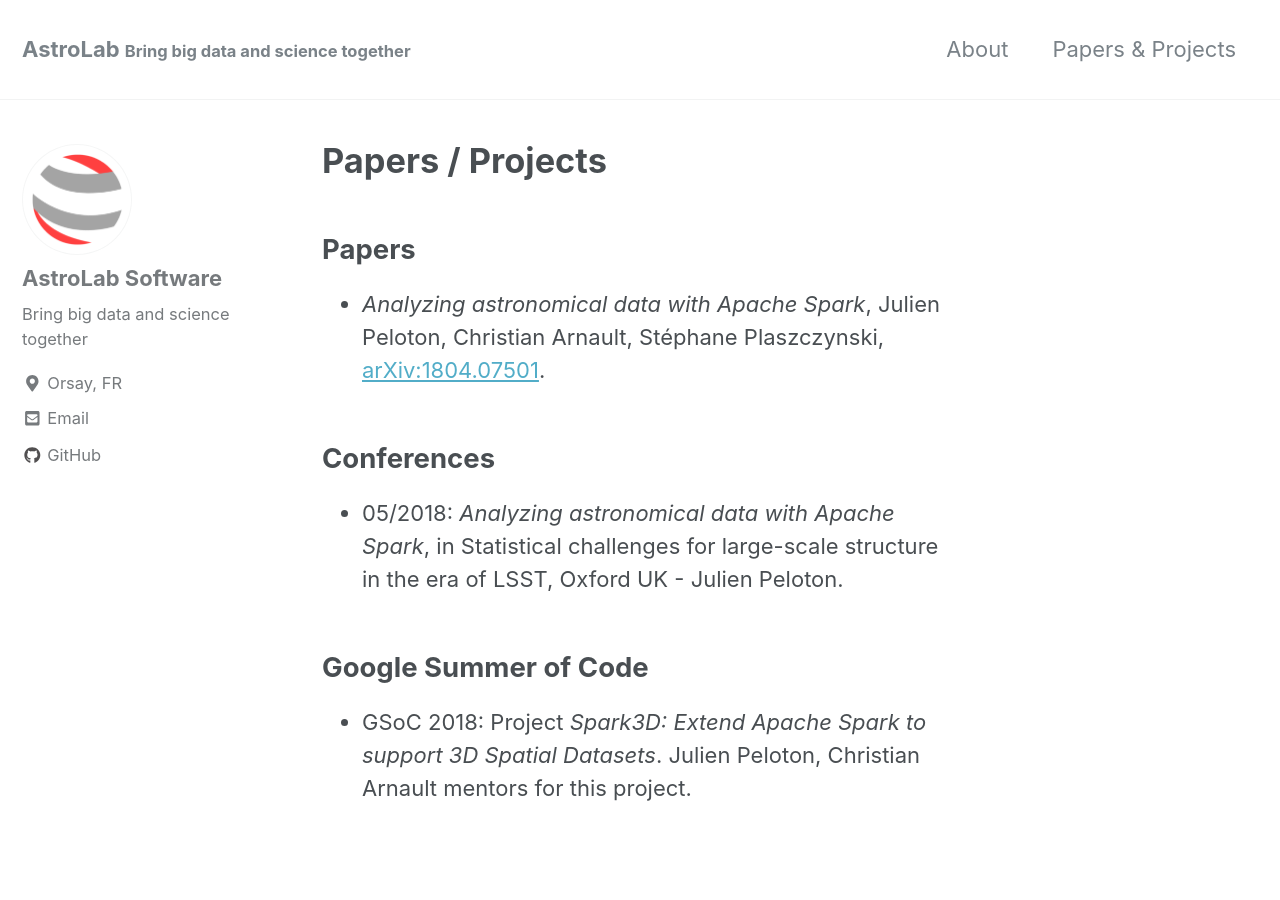
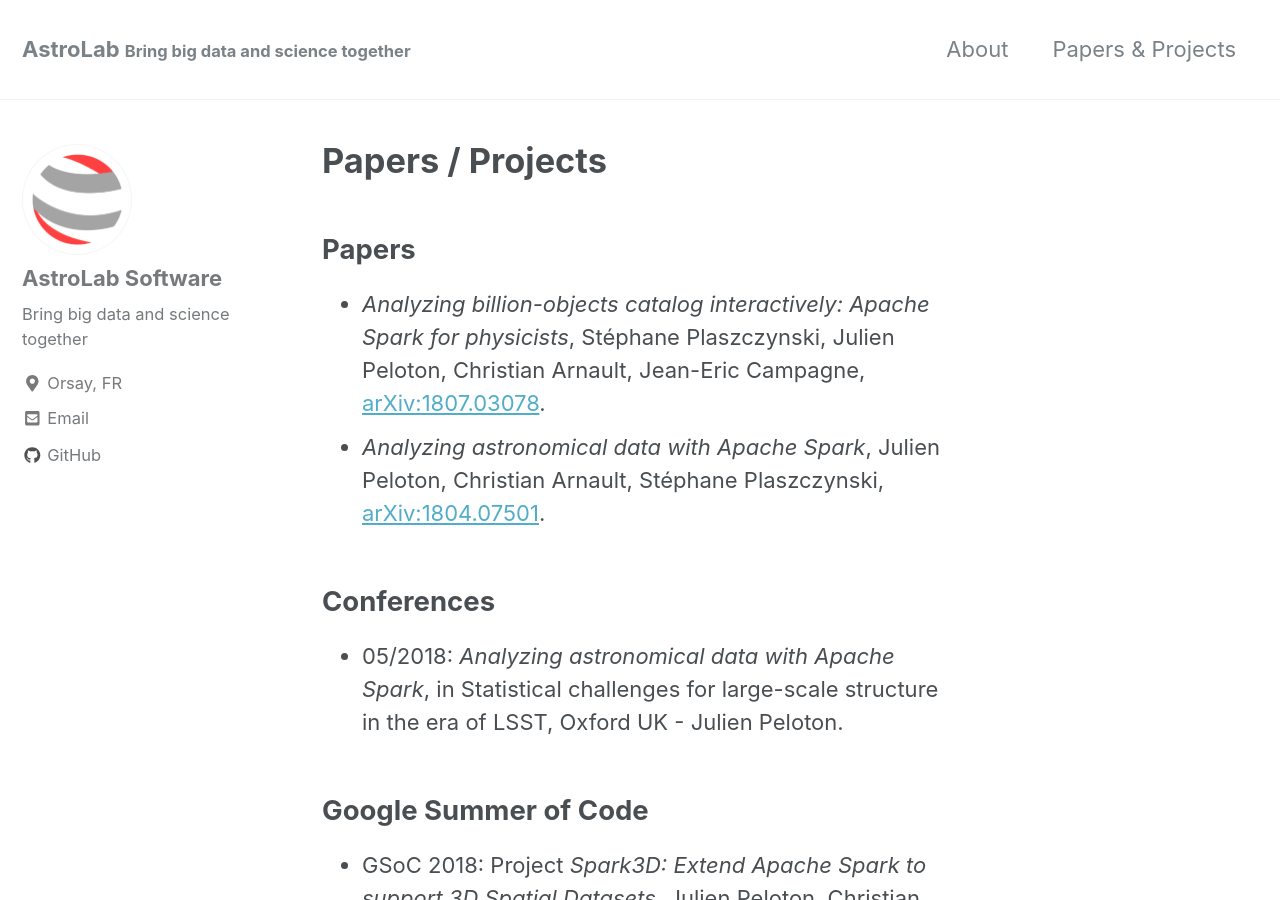
Before and after one commit to astrolabsoftware/astrolabsoftware.github.io, a Jekyll site: the page built from biblio.md, in a window 1280 px wide and 900 px high. Built offline with Jekyll 4.4.1, drawn with Linux system fonts in a browser that asks for light colours; nearby versions of some CDN libraries.

Commit message:
Add Stephane paper!

```diff
--- a/biblio.md
+++ b/biblio.md
@@ -7,6 +7,7 @@ author_profile: true
 
 ## Papers
 
+* *Analyzing billion-objects catalog interactively: Apache Spark for physicists*, Stéphane Plaszczynski, Julien Peloton, Christian Arnault, Jean-Eric Campagne, [arXiv:1807.03078](https://arxiv.org/abs/1807.03078).
 * *Analyzing astronomical data with Apache Spark*, Julien Peloton, Christian Arnault, Stéphane Plaszczynski, [arXiv:1804.07501](https://arxiv.org/abs/1804.07501).
 
 ## Conferences
```
